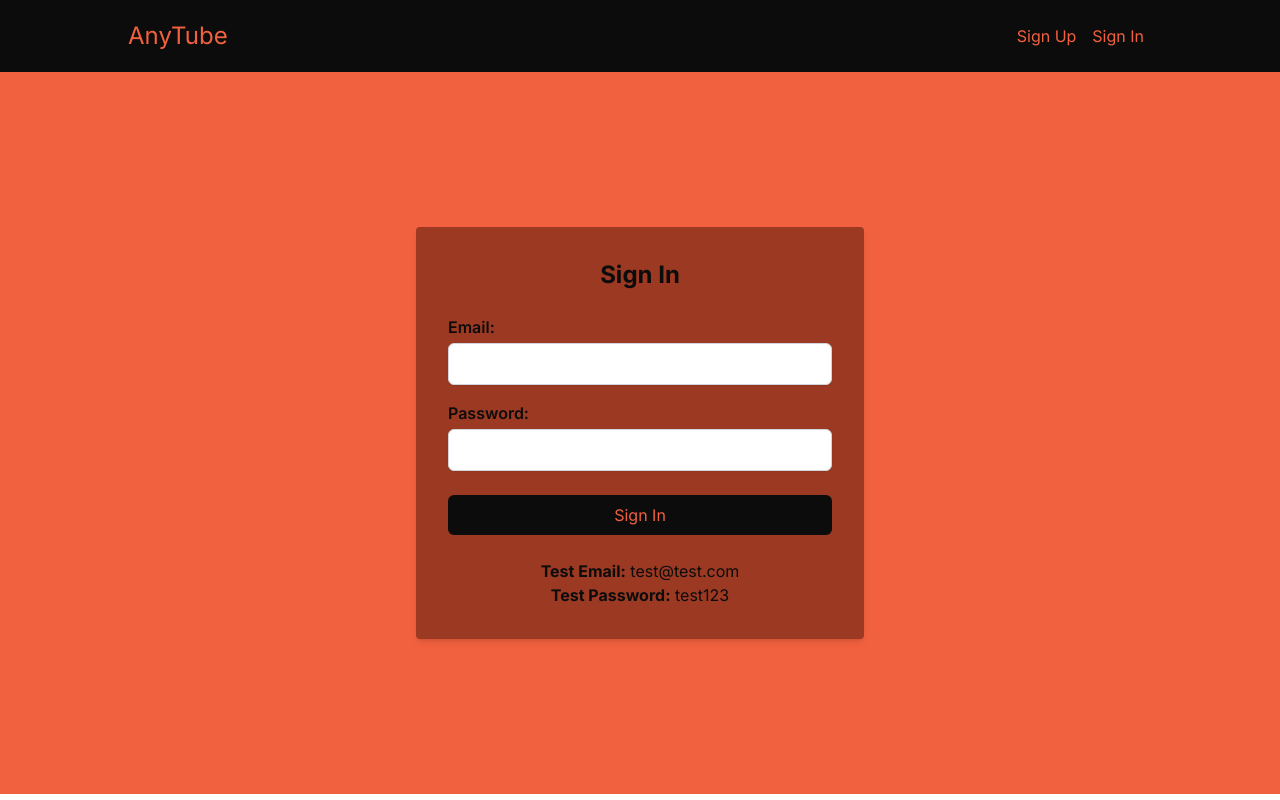
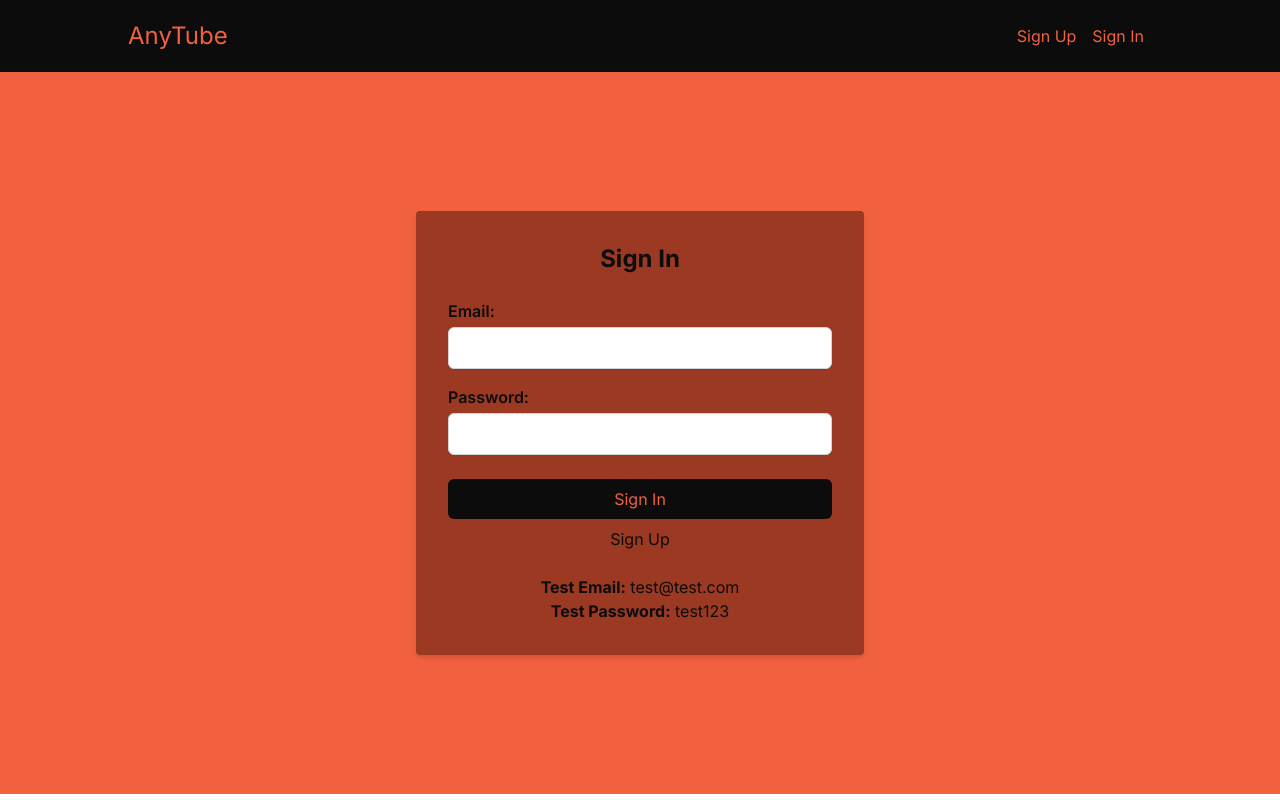
Before and after one commit to Vishal4802/anytube, a Next.js app: page /signIn in a window 1280 px wide. Built offline with nearby package versions, Linux system fonts and the light colour scheme; no server answers.

Commit message:
Update page.tsx [minor bug fixed]

```diff
--- a/src/app/signIn/page.tsx
+++ b/src/app/signIn/page.tsx
@@ -1,5 +1,6 @@
 "use client";
 import React, { useState } from "react";
+import Link from 'next/link'
 import { useSelector, useDispatch } from "react-redux";
 import { login } from "@/store/slices/logInSlice";
 import { AppDispatch, RootState } from "@/store/store";
@@ -73,6 +74,9 @@ const SignInForm = () => {
         >
           Sign In
         </button>
+        <div className="flex justify-center items-center pt-2">
+          <h2><Link href="/signUp">Sign Up</Link></h2>
+        </div>
         <div className="flex flex-col items-center pt-6">
           <h2>
             <b>Test Email:</b> test@test.com
```
